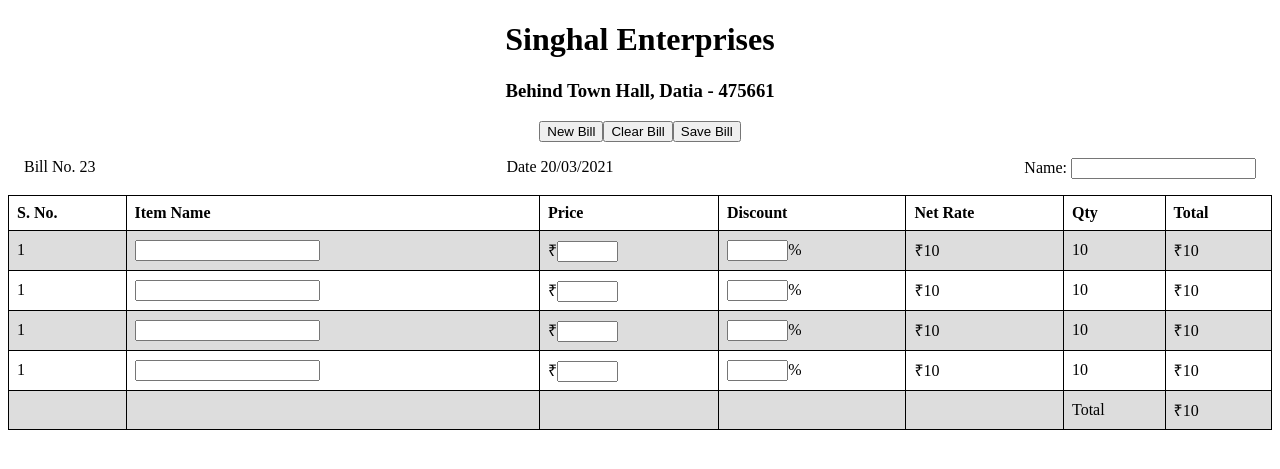
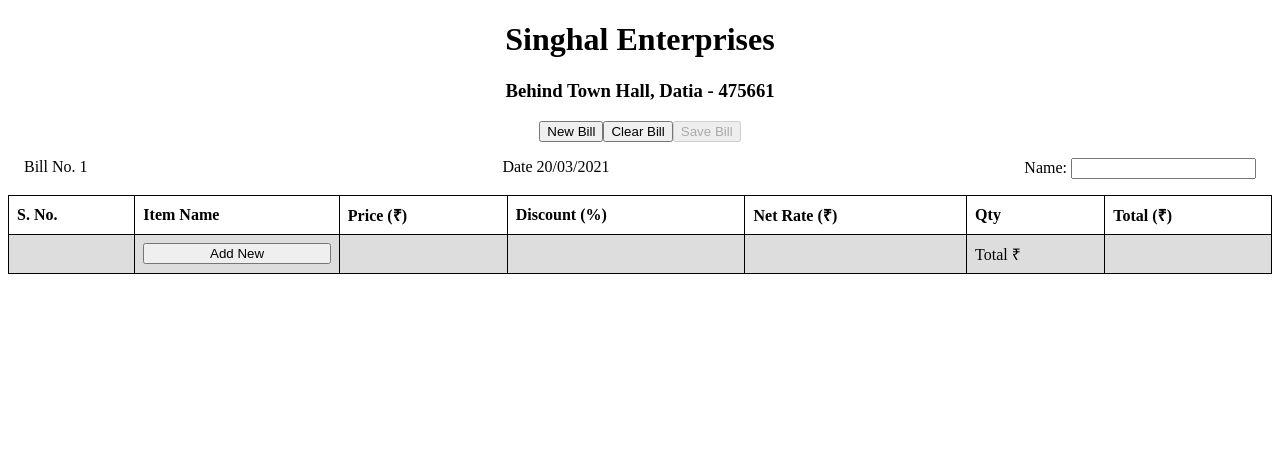
Before and after one commit to sarthak/singhal-billing, a Flask app: page /billing in a window 1280 px wide. Shown: the part 26-495 px from the top of the page. Run offline with Flask 2, Linux system fonts and the light colour scheme.

Commit message:
billing screen

```diff
--- a/app/inventory.py
+++ b/app/inventory.py
@@ -1,5 +1,4 @@
 import flask
-import sys
 from . import dbutils
 
 inventory_bp = flask.Blueprint('inventory', __name__)
@@ -50,9 +49,10 @@
                  inserted['discount']))
 
         for deleted in req['deleted']:
+            print(deleted)
             curr.execute(
                 'delete from inventory where name=?',
-                deleted['name'])
+                (deleted['name'],))
 
         conn.commit()
 
--- a/app/static/css/index.css
+++ b/app/static/css/index.css
@@ -19,3 +19,8 @@
   justify-content: space-between;
   margin: 1em;
 }
+
+table input {
+  box-sizing: border-box;
+  width: 100%;
+}
--- a/app/static/css/main.css
+++ b/app/static/css/main.css
@@ -13,7 +13,7 @@
 }
 
 .numeric {
-  width: 4em;
+  width: 5em;
 }
 
 table {
--- /dev/null
+++ b/app/static/js/billing.js
@@ -0,0 +1,198 @@
+const billing_table = document.querySelector('#billing-table');
+const row_template = document.querySelector('#row-template');
+const total_row = document.querySelector('#total-row');
+const addnew_button = total_row.children.item(1).firstElementChild;
+const total_td = total_row.children.item(6);
+const products_datalist = document.querySelector('#products-available');
+const newbill_button = document.querySelector('#newbill-button');
+const clearbill_button = document.querySelector('#clearbill-button');
+
+function Purchase() {
+  this.name = '';
+  this.price = 0.0;
+  this.discount = 0.0;
+  this.netrate = 0.0;
+  this.qty = 1;
+  this.total = 0.0;
+}
+
+const purchases = Array();
+const products = {}; // Will use this as a hash table
+
+function checkPrice(price) {
+  let p = +price;
+  if (isNaN(p)) {
+	window.alert('Price is not a valid number');
+	return false;
+  } else if (p < 0) {
+	window.alert('Price should be positive');
+  }
+  return true;
+}
+
+function checkDiscount(discount) {
+  let d = +discount;
+  if (isNaN(d)) {
+	window.alert('Discount is not a valid number');
+	return false;
+  } else if (d < 0 || d > 100) {
+	window.alert('Discount should be a percentage between 0 and 100');
+	return false;
+  }
+  return true;
+}
+
+function checkQty(qty) {
+  let q = +qty;
+  if (isNaN(q)) {
+	window.alert('Quantity is not a valid number');
+	return false;
+  } else if (q < 1) {
+	window.alert('Quantity should be greater than 1');
+	return false;
+  }
+  return true;
+}
+
+function updateTotal () {
+  let total = 0.0;
+  for (let i=0; i<purchases.length; i++) {
+	total += purchases[i].total;
+  }
+  total_td.textContent = total;
+}
+
+function clearBill() {
+  for (let i=0; i<purchases.length; i++) {
+	total_row.previousSibling.remove();
+  }
+  purchases.length = 0;
+  updateTotal();
+}
+
+function updateRow(row, purchase) {
+  purchase.netrate = purchase.price * (100 - purchase.discount)/100;
+  purchase.total = purchase.netrate * purchase.qty;
+
+  let name = row.children.item(1).firstElementChild;
+  let price = row.children.item(2).firstElementChild;
+  let discount = row.children.item(3).firstElementChild;
+  let netrate = row.children.item(4).firstElementChild;
+  let qty = row.children.item(5).firstElementChild;
+  let total = row.children.item(6).firstElementChild;
+
+  name.value = purchase.name;
+  price.value = purchase.price;
+  discount.value = purchase.discount;
+  netrate.textContent = purchase.netrate;
+  qty.value = purchase.qty;
+  total.textContent = purchase.total;
+  updateTotal();
+}
+
+function rowChanged(event) {
+  let row = event.currentTarget;
+  let sno = +row.getAttribute('sno');
+  let target = event.target;
+  let name = target.getAttribute('name');
+  if (name === 'purchase_name') {
+	let val = target.value;
+	if (products.hasOwnProperty(val)) {
+	  let p = products[val];
+	  purchases[sno].name = val;
+	  purchases[sno].price = p.price;
+	  purchases[sno].discount = p.discount;
+	  purchases[sno].qty = 1;
+	} else {
+	  purchases[sno].name = val;
+	}
+	updateRow(row, purchases[sno]);
+  }
+  else if (name === 'purchase_price') {
+	let val = target.value;
+	if (checkPrice(val)) {
+	  purchases[sno].price = +val;
+	  updateRow(row, purchases[sno]);
+	} else {
+	  target.value = purchases[sno].price;
+	}
+  }
+  else if (name === 'purchase_discount') {
+	let val = target.value;
+	if (checkDiscount(val)) {
+	  purchases[sno].discount = +val;
+	  updateRow(row, purchases[sno]);
+	} else {
+	  target.value = purchases[sno].discount;
+	}
+  }
+  else if (name === 'purchase_qty') {
+	let val = target.value;
+	if (checkQty(val)) {
+	  purchases[sno].qty = +val;
+	  updateRow(row, purchases[sno]);
+	} else {
+	  target.value = purchases[sno].qty;
+	}
+  }
+}
+
+function removeRow(event) {
+  let target = event.target;
+  if (target.getAttribute('name') === 'remove-row') {
+	let sno = +event.currentTarget.getAttribute('sno');
+	purchases.splice(sno, 1);
+	event.currentTarget.remove();
+	let rows = billing_table.firstElementChild.children;
+	for (let i=sno; i<purchases.length; i++) {
+	  rows.item(i+1).children.item(0).
+		firstElementChild.textContent = i+1;
+	  rows.item(i+1).setAttribute('sno', i);
+	}
+  }
+  updateTotal();
+}
+
+function addNewPurchaseRow(sn, purchase) {
+  let row = row_template.content.firstElementChild.cloneNode(true);
+  let sno = row.children.item(0).firstElementChild;
+  sno.textContent = sn + 1;
+  updateRow(row, purchase);
+
+  row.setAttribute('sno', sn);
+  row.addEventListener('click', removeRow);
+  row.addEventListener('change', rowChanged);
+  total_row.before(row);
+}
+
+function newPurchase() {
+  let sno = purchases.length;
+  let purchase = new Purchase();
+  addNewPurchaseRow(sno, purchase);
+  purchases.push(purchase);
+}
+
+function setupPage(productList) {
+  for (let i=0; i<productList.length; i++) {
+	let p = productList[i];
+	products[p.name] = p;
+	let opt = document.createElement('option');
+	opt.setAttribute('value', p.name);
+	products_datalist.append(opt);
+  }
+
+  addnew_button.addEventListener('click', newPurchase);
+  newPurchase();
+
+  newbill_button.addEventListener('click', clearBill);
+  clearbill_button.addEventListener('click', clearBill);
+
+  document.querySelector('#date-label').textContent =
+	(new Date()).toISOString().substring(0, 10);
+}
+
+fetch('/inventory/api/list').then(
+  response => response.json()
+).then(
+  data => setupPage(data)
+);
--- a/app/templates/index.html
+++ b/app/templates/index.html
@@ -8,6 +8,7 @@
 	<meta name="author" content="Sarthak">
 	<link rel="stylesheet" href="{{css}}/main.css">
 	<link rel="stylesheet" href="{{css}}/index.css">
+	<script src="{{js}}/billing.js" defer></script>
 
   </head>
 
@@ -20,86 +21,57 @@
 	<h1 class="title">Singhal Enterprises</h1>
 	<h3 class="subtitle">Behind Town Hall, Datia - 475661</h3>
 	<div id="ribbon" class="dont-print">
-	  <button>New Bill</button>
-	  <button>Clear Bill</button>
+	  <button id="newbill-button">New Bill</button>
+	  <button id="clearbill-button">Clear Bill</button>
 	  <button disabled>Save Bill</button>
 	</div>
 	<div id="bill-metadata">
 	  <div>
 		<label>Bill No.</label>
-		<label>23</label>
+		<label>1</label>
 	  </div>
 	  <div>
 		<label>Date </label>
-		<label>20/03/2021</label>
+		<label id="date-label">20/03/2021</label>
 	  </div>
 	  <div>
 		<label>Name: </label>
 		<input type="text"/>
 	  </div>
 	</div>
-	<table>
+	<table id="billing-table">
 	  <tr>
 		<th>S. No.</th>
 		<th>Item Name</th>
-		<th>Price</th>
-		<th>Discount</th>
-		<th>Net Rate</th>
+		<th>Price (&#x20B9;)</th>
+		<th>Discount (%)</th>
+		<th>Net Rate (&#x20B9;)</th>
 		<th>Qty</th>
-		<th>Total</th>
+		<th>Total (&#x20B9;)</th>
 	  </tr>
-	  <tr>
-		<td>1</td>
-		<td><input list="items"/></td>
-		<td>&#x20B9;<input type="number" min="1" step="0.1" class="numeric"/></td>
-		<td><input type="number" min="0" max="100" step="0.01" class="numeric"/>%</td>
-		<td>&#x20B9;10</td>
-		<td>10</td>
-		<td>&#x20B9;10</td>
-	  </tr>
-	  <tr>
-		<td>1</td>
-		<td><input list="items"/></td>
-		<td>&#x20B9;<input type="number" min="1" step="0.1" class="numeric"/></td>
-		<td><input type="number" min="0" max="100" step="0.01" class="numeric"/>%</td>
-		<td>&#x20B9;10</td>
-		<td>10</td>
-		<td>&#x20B9;10</td>
-	  </tr>
-	  <tr>
-		<td>1</td>
-		<td><input list="items"/></td>
-		<td>&#x20B9;<input type="number" min="1" step="0.1" class="numeric"/></td>
-		<td><input type="number" min="0" max="100" step="0.01" class="numeric"/>%</td>
-		<td>&#x20B9;10</td>
-		<td>10</td>
-		<td>&#x20B9;10</td>
-	  </tr>
-	  <tr>
-		<td>1</td>
-		<td><input list="items"/></td>
-		<td>&#x20B9;<input type="number" min="1" step="0.1" class="numeric"/></td>
-		<td><input type="number" min="0" max="100" step="0.01" class="numeric"/>%</td>
-		<td>&#x20B9;10</td>
-		<td>10</td>
-		<td>&#x20B9;10</td>
-	  </tr>
-	  <tr>
+	  <tr id="total-row">
+		<td></td>
+		<td><input type="button" value="Add New"/></td>
 		<td></td>
 		<td></td>
 		<td></td>
+		<td>Total &#x20B9;</td>
 		<td></td>
-		<td></td>
-		<td>Total</td>
-		<td>&#x20B9;10</td>
 	  </tr>
 	</table>
-	<datalist id="items">
-	  <option value="Chocolate"/>
-	  <option value="Coconut"/>
-	  <option value="Mint"/>
-	  <option value="Strawberry"/>
-	  <option value="Vanilla"/>
+	<datalist id="products-available">
 	</datalist>
+	<template id="row-template">
+	  <tr>
+		<td><span></span></td>
+		<td><input name="purchase_name" list="products-available"/></td>
+		<td><input name="purchase_price" type="number" min="1" step="0.1" class="numeric"/></td>
+		<td><input name="purchase_discount" type="number" min="0" max="100" step="0.01" class="numeric"/></td>
+		<td><span></span></td>
+		<td><input name="purchase_qty" type="number" min="1" step="1" class="numeric"/></td>
+		<td><span></span></td>
+		<td class="dont-print"><input type="button" name="remove-row" value="Remove"/></td>
+	  </tr>
+	</template>
   </body>
 </html>
--- a/static/css/index.css
+++ /dev/null
@@ -1,21 +0,0 @@
-.title {
-  text-align: center;
-}
-
-.subtitle {
-  text-align: center;
-}
-
-#ribbon {
-  display: flex;
-  flex-wrap: nowrap;
-  justify-content: center;
-  margin: 1em;
-}
-
-#bill-metadata {
-  display:  flex;
-  flex-wrap: nowrap;
-  justify-content: space-between;
-  margin: 1em;
-}
--- a/static/css/inventory.css
+++ /dev/null
@@ -1,6 +0,0 @@
-#ribbon {
-  display: flex;
-  flex-wrap: nowrap;
-  justify-content: center;
-  margin: 2em;
-}
--- a/static/css/main.css
+++ /dev/null
@@ -1,42 +0,0 @@
-body > nav {
-  text-align: center;
-}
-
-body > nav > a {
-  padding: 2px;
-  margin: 2px;
-}
-
-body > nav > a:hover {
-  background-color: blue;
-  color:  white;
-}
-
-.numeric {
-  width: 4em;
-}
-
-table {
-  border-collapse: collapse;
-  width:  100%;
-}
-
-td, th {
-  border: 1px solid black;
-  text-align: left;
-  padding: 8px;
-}
-
-tr:nth-child(even) {
-  background-color: #dddddd;
-}
-
-@media print {
-  .dont-print {
-	display: none !important;
-  }
-  body{
-    -webkit-print-color-adjust: exact; /*chrome & webkit browsers*/
-    color-adjust: exact; /*firefox & IE */
-  }
-}
--- a/templates/index.html
+++ /dev/null
@@ -1,105 +0,0 @@
-<!doctype html>
-
-<html lang="en">
-  <head>
-	<meta charset="utf-8">
-	<title>Singhal Billing</title>
-	<meta name="description" content="Billing System">
-	<meta name="author" content="Sarthak">
-	<link rel="stylesheet" href="{{css}}/main.css">
-	<link rel="stylesheet" href="{{css}}/index.css">
-
-  </head>
-
-  <body>
-	<nav class="dont-print">
-	  <a href="index.html">Billing</a>
-	  <a href="inventory.html">Inventory</a>
-	  <a href="bills.html"</a>All Bills</a>
-	</nav>
-	<h1 class="title">Singhal Enterprises</h1>
-	<h3 class="subtitle">Behind Town Hall, Datia - 475661</h3>
-	<div id="ribbon" class="dont-print">
-	  <button>New Bill</button>
-	  <button>Clear Bill</button>
-	  <button>Save Bill</button>
-	</div>
-	<div id="bill-metadata">
-	  <div>
-		<label>Bill No.</label>
-		<label>23</label>
-	  </div>
-	  <div>
-		<label>Date </label>
-		<label>20/03/2021</label>
-	  </div>
-	  <div>
-		<label>Name: </label>
-		<input type="text"/>
-	  </div>
-	</div>
-	<table>
-	  <tr>
-		<th>S. No.</th>
-		<th>Item Name</th>
-		<th>Price</th>
-		<th>Discount</th>
-		<th>Net Rate</th>
-		<th>Qty</th>
-		<th>Total</th>
-	  </tr>
-	  <tr>
-		<td>1</td>
-		<td><input list="items"/></td>
-		<td>&#x20B9;<input type="number" min="1" step="0.1" class="numeric"/></td>
-		<td><input type="number" min="0" max="100" step="0.01" class="numeric"/>%</td>
-		<td>&#x20B9;10</td>
-		<td>10</td>
-		<td>&#x20B9;10</td>
-	  </tr>
-	  <tr>
-		<td>1</td>
-		<td><input list="items"/></td>
-		<td>&#x20B9;<input type="number" min="1" step="0.1" class="numeric"/></td>
-		<td><input type="number" min="0" max="100" step="0.01" class="numeric"/>%</td>
-		<td>&#x20B9;10</td>
-		<td>10</td>
-		<td>&#x20B9;10</td>
-	  </tr>
-	  <tr>
-		<td>1</td>
-		<td><input list="items"/></td>
-		<td>&#x20B9;<input type="number" min="1" step="0.1" class="numeric"/></td>
-		<td><input type="number" min="0" max="100" step="0.01" class="numeric"/>%</td>
-		<td>&#x20B9;10</td>
-		<td>10</td>
-		<td>&#x20B9;10</td>
-	  </tr>
-	  <tr>
-		<td>1</td>
-		<td><input list="items"/></td>
-		<td>&#x20B9;<input type="number" min="1" step="0.1" class="numeric"/></td>
-		<td><input type="number" min="0" max="100" step="0.01" class="numeric"/>%</td>
-		<td>&#x20B9;10</td>
-		<td>10</td>
-		<td>&#x20B9;10</td>
-	  </tr>
-	  <tr>
-		<td></td>
-		<td></td>
-		<td></td>
-		<td></td>
-		<td></td>
-		<td>Total</td>
-		<td>&#x20B9;10</td>
-	  </tr>
-	</table>
-	<datalist id="items">
-	  <option value="Chocolate"/>
-	  <option value="Coconut"/>
-	  <option value="Mint"/>
-	  <option value="Strawberry"/>
-	  <option value="Vanilla"/>
-	</datalist>
-  </body>
-</html>
```
Also changed, not shown: templates/inventory.html (deleted, +0 -47 lines), 2 other files.
